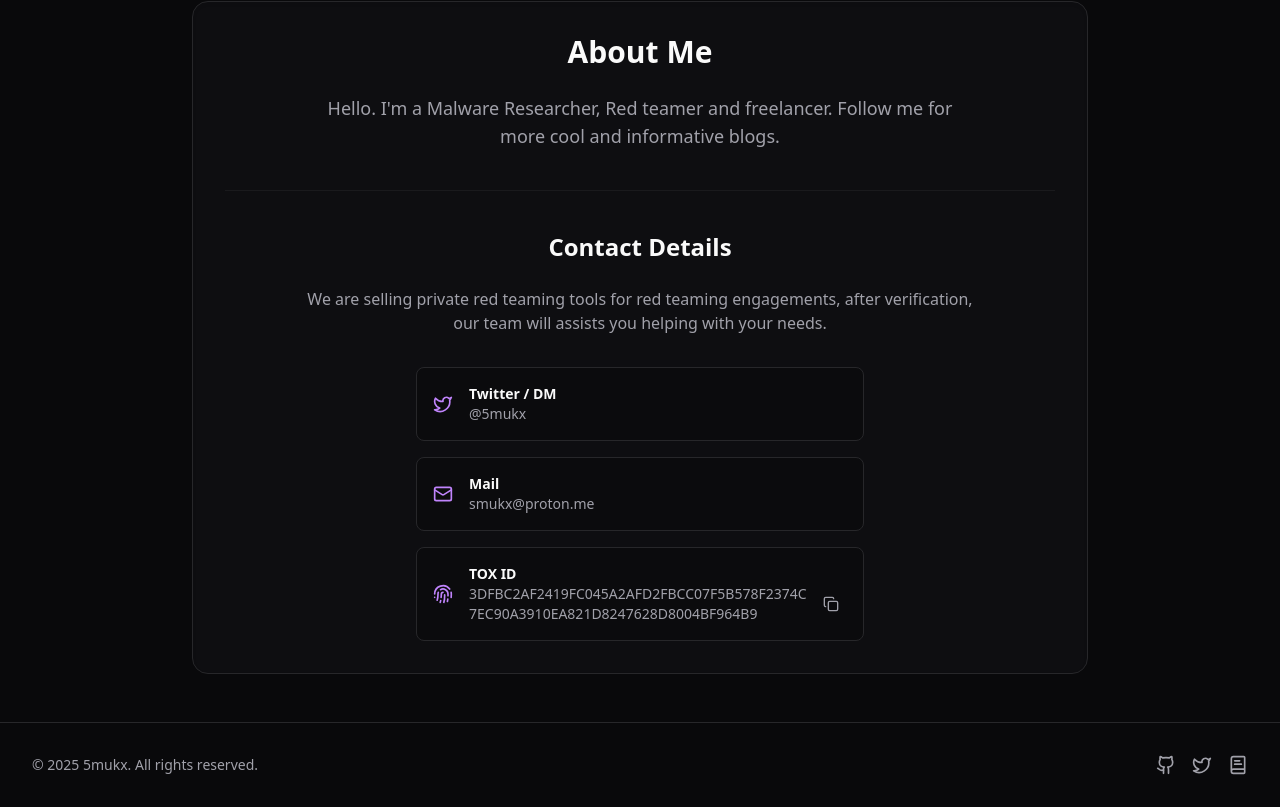
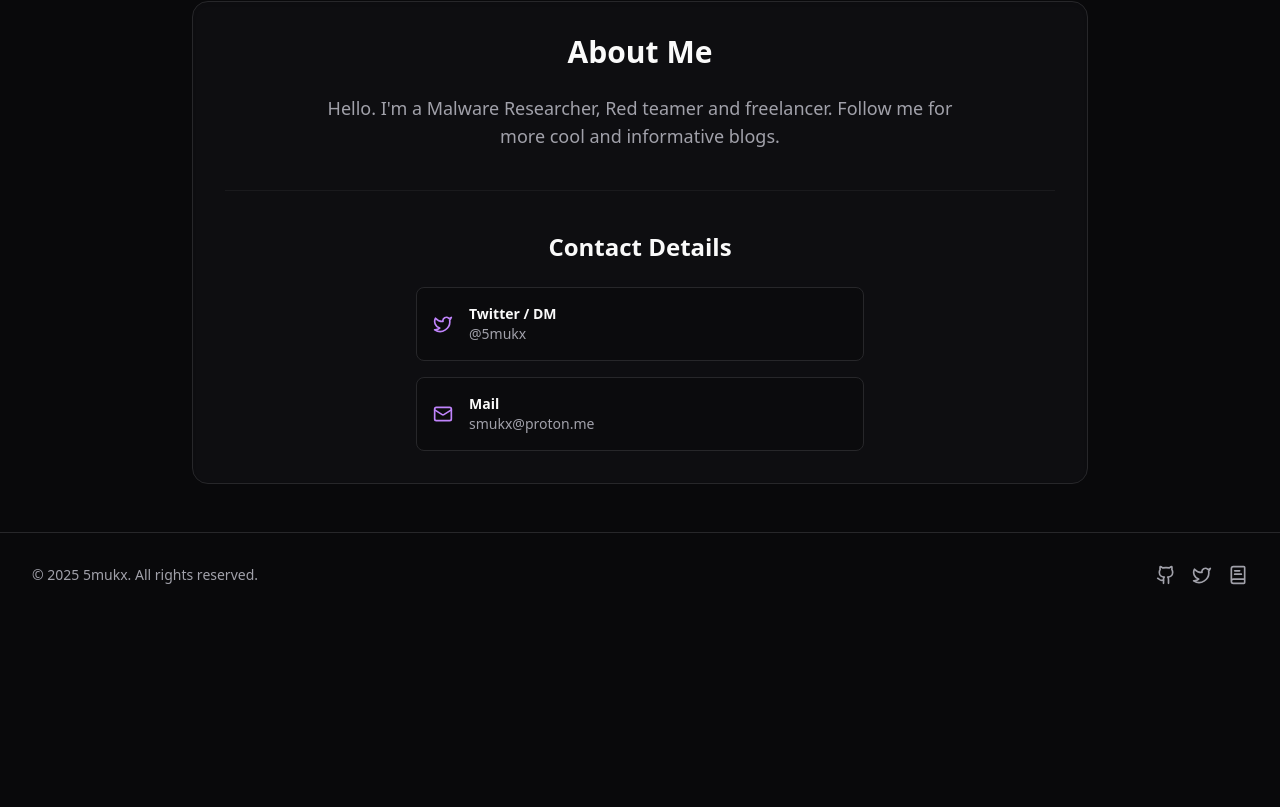
Before and after one commit to Whitecat18/5mukx-portfolio, a Next.js app: page /about in a window 1280 px wide. Shown: the part 487-1294 px from the top of the page. After the commit the page ends 1104 px from the top, so only its background shows below. Built offline with nearby package versions, Linux system fonts and the light colour scheme.

Commit message:
Removing Info

```diff
--- a/src/app/about/page.tsx
+++ b/src/app/about/page.tsx
@@ -41,12 +41,12 @@ export default function AboutPage() {
       href: 'mailto:smukx@proton.me',
       icon: <Mail className="h-5 w-5 text-purple-400" />,
     },
-    {
-      name: 'TOX ID',
-      value: '3DFBC2AF2419FC045A2AFD2FBCC07F5B578F2374C7EC90A3910EA821D8247628D8004BF964B9',
-      icon: <Fingerprint className="h-5 w-5 text-purple-400" />,
-      copyable: true,
-    },
+    // {
+    //   name: 'TOX ID',
+    //   value: '3DFBC2AF2419FC045A2AFD2FBCC07F5B578F2374C7EC90A3910EA821D8247628D8004BF964B9',
+    //   icon: <Fingerprint className="h-5 w-5 text-purple-400" />,
+    //   copyable: true,
+    // },
   ];
 
   const [copied, setCopied] = useState(false);
@@ -115,9 +115,6 @@ export default function AboutPage() {
             <Separator className="my-10 bg-border/50" />
 
             <h3 className="text-2xl font-bold mb-6 text-center">Contact Details</h3>
-            <p className="text-md text-muted-foreground text-center max-w-2xl mx-auto mb-8">
-              We are selling private red teaming tools for red teaming engagements, after verification, our team will assists you helping with your needs.
-            </p>
             <div className="max-w-md mx-auto space-y-4">
               {contactDetails.map((detail) => (
                 <div key={detail.name} className="flex items-center bg-background/50 p-4 rounded-lg border border-border">
@@ -130,11 +127,11 @@ export default function AboutPage() {
                         ) : (
                             <p className="text-sm text-muted-foreground break-all">{detail.value}</p>
                         )}
-                        {detail.copyable && (
+                        {/* {detail.copyable && (
                             <Button variant="ghost" size="icon" onClick={() => handleCopy(detail.value)} className="h-8 w-8 flex-shrink-0">
                                 {copied ? <Check className="h-4 w-4 text-green-500" /> : <Copy className="h-4 w-4 text-muted-foreground" />}
                             </Button>
-                        )}
+                        )} */}
                     </div>
                   </div>
                 </div>
```
